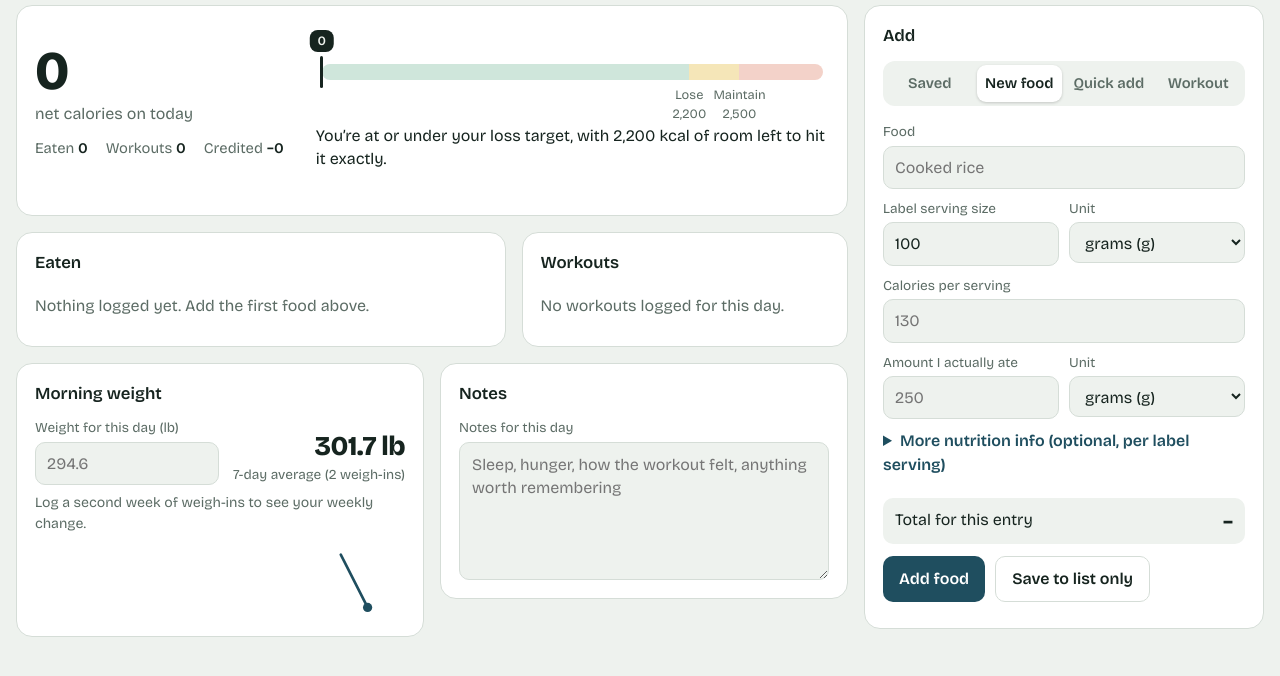
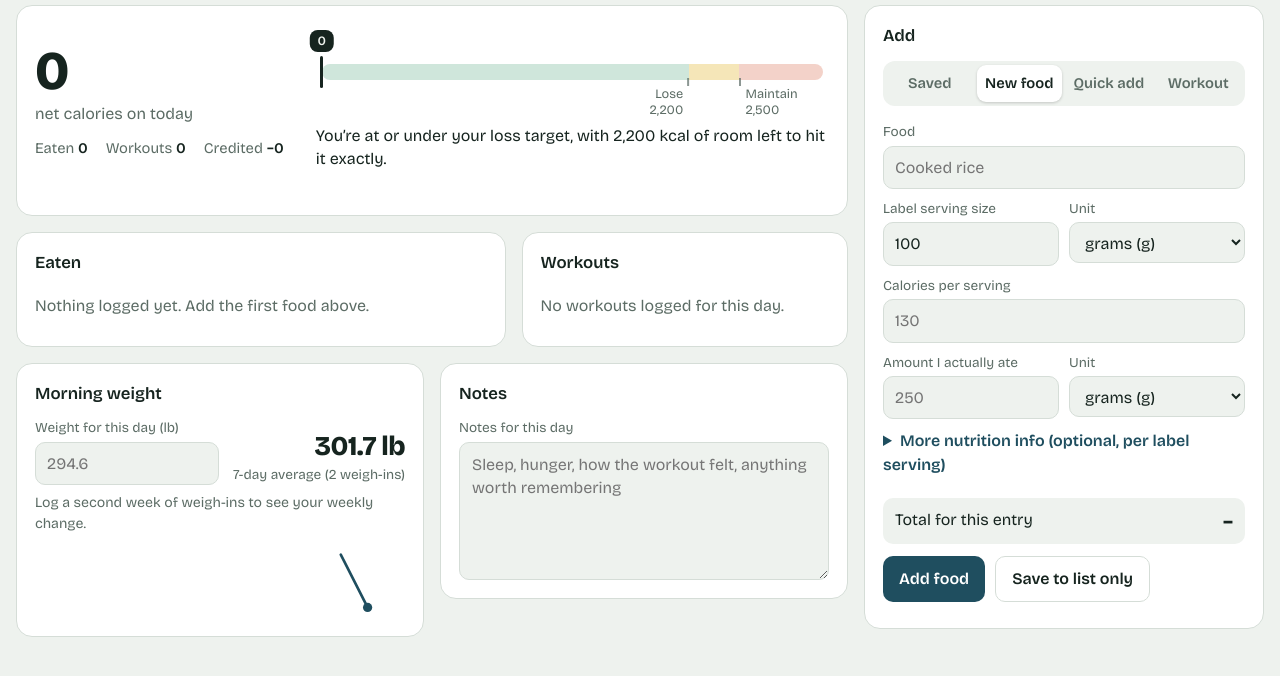
Before and after one commit to Nodboyd/calorie-tracker, a plain HTML site: page index.html in a window 1280 px wide. Shown: the part 62-738 px from the top of the page. Drawn offline with nearby package versions, Linux system fonts and the light colour scheme.

Commit message:
Update index.html

```diff
--- a/index.html
+++ b/index.html
@@ -57,7 +57,12 @@ textarea{display:block;width:100%;background:var(--bg);border:1px solid var(--li
 .fill{position:absolute;left:0;top:0;height:16px;border-radius:8px 0 0 8px;background:var(--go);opacity:.9;transition:width .35s ease,background .2s}
 .pin{position:absolute;top:-8px;width:3px;height:32px;margin-left:-1.5px;background:var(--ink);border-radius:2px;transition:left .35s ease}
 .pin span{position:absolute;bottom:36px;left:50%;transform:translateX(-50%);background:var(--ink);color:var(--bg);font-size:.8rem;font-weight:600;padding:2px 8px;border-radius:8px;white-space:nowrap}
-.mark{position:absolute;top:22px;transform:translateX(-50%);font-size:.8rem;color:var(--muted);text-align:center;white-space:nowrap}
+.mark{position:absolute;top:22px;font-size:.8rem;line-height:1.25;color:var(--muted);white-space:nowrap}
+.mark.l{transform:translateX(-100%);text-align:right;padding-right:6px}
+.mark.r{text-align:left;padding-left:6px}
+.mark::before{content:"";position:absolute;top:-8px;height:8px;width:2px;background:var(--muted);opacity:.7}
+.mark.l::before{right:0}
+.mark.r::before{left:0}
 .verdict{margin:0}
 .nuts{grid-column:1/-1;display:grid;grid-template-columns:repeat(auto-fit,minmax(140px,1fr));gap:14px}
 .nuts:not(:empty){padding-top:16px;border-top:1px solid var(--line)}
@@ -70,6 +75,8 @@ ul{list-style:none;margin:8px 0 0;padding:0}
 li{display:flex;justify-content:space-between;align-items:center;gap:10px;padding:11px 0;border-top:1px solid var(--line)}
 li small{display:block;color:var(--muted)}
 li .k{font-weight:600;white-space:nowrap}
+li>div:first-child{min-width:0;flex:1}
+li>div:last-child{display:flex;align-items:center;gap:4px;flex-shrink:0;white-space:nowrap}
 .del{background:transparent;border:0;color:var(--muted);font-size:1.2rem;padding:4px 8px}
 .empty{color:var(--muted)}
 .row{display:grid;gap:10px;margin-bottom:10px}
@@ -167,8 +174,8 @@ li .k{font-weight:600;white-space:nowrap}
           <div class="track"><i class="z1" id="z1"></i><i class="z2" id="z2"></i><i class="z3" id="z3"></i></div>
           <div class="fill" id="fill"></div>
           <div class="pin" id="pin"><span id="pinLbl"></span></div>
-          <div class="mark" id="mLose"></div>
-          <div class="mark" id="mMaint"></div>
+          <div class="mark l" id="mLose"></div>
+          <div class="mark r" id="mMaint"></div>
         </div>
         <p class="verdict" id="verdict"></p>
         <p class="note" id="lowNote"></p>
```
